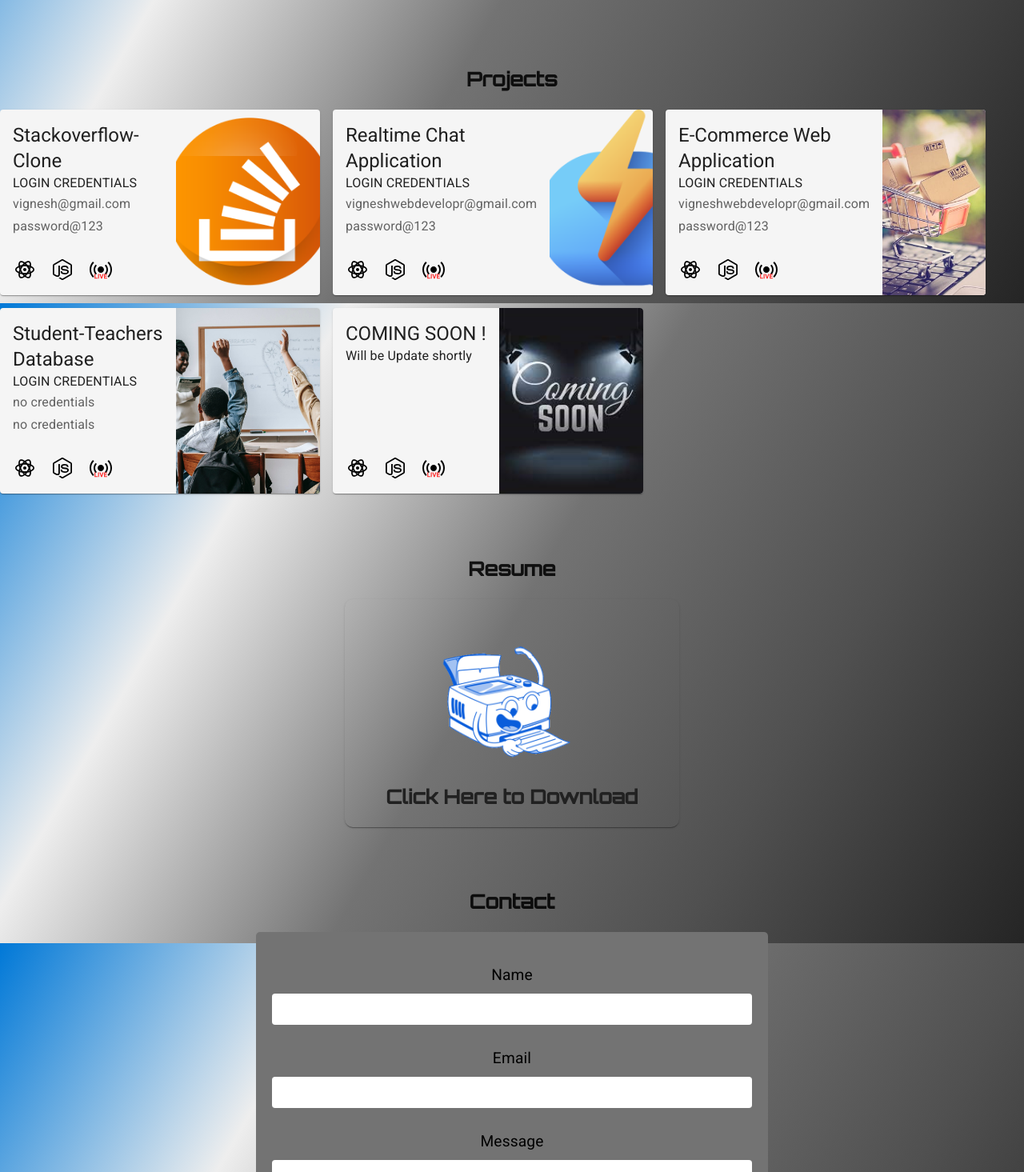
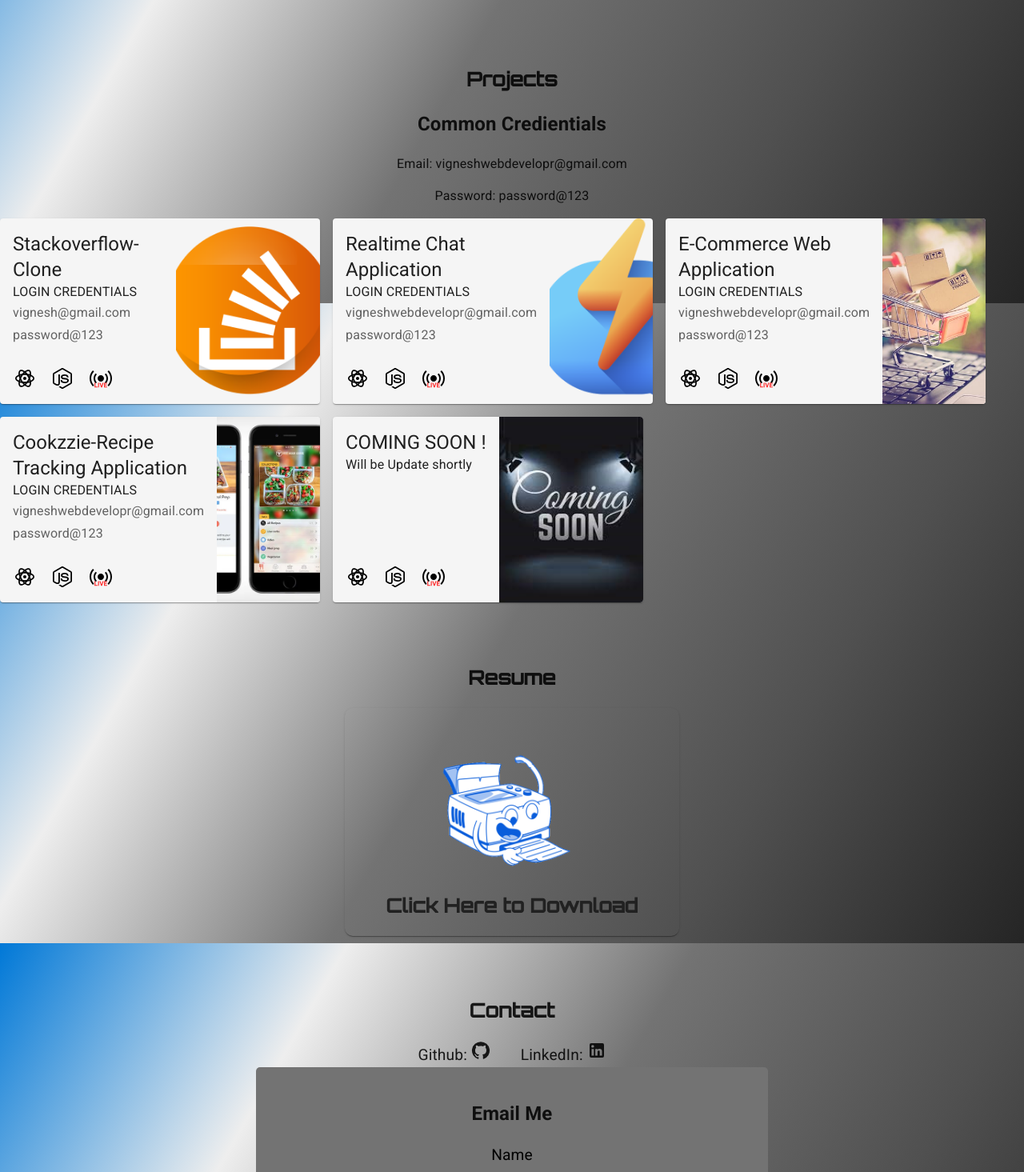
Before and after one commit to vigneshdevelopr/Portfolio, a React (Create React App) app: page / in a window 1280 px wide. Shown: the part 1221-2686 px from the top of the page at 80% size. Built offline with nearby package versions, Linux system fonts and the light colour scheme.

Commit message:
Resume_updated

```diff
--- a/src/components/About.js
+++ b/src/components/About.js
@@ -1,4 +1,4 @@
-import { Grid } from "@mui/material";
+import { Button, Grid } from "@mui/material";
 import React from "react";
 import Base from "./Base";
 import aboutcode from "../assets/aboutCode copy.png";
@@ -9,6 +9,7 @@ import LinkedInIcon from "@mui/icons-material/LinkedIn";
 import InstagramIcon from "@mui/icons-material/Instagram";
 import AOS from "aos";
 import "aos/dist/aos.css";
+import resume from '../assets/Vignesh_Resume.pdf'
 // ..
 AOS.init();
 
@@ -66,7 +67,8 @@ function About() {
                   )
                 }
               />
-              <InstagramIcon
+              <Button onClick={() => window.open(resume, "_target")} style={{backgroundColor:'#252525',color:'#8D8D8D',marginTop:'-1rem'}} variant="contained">Resume</Button>
+              {/* <InstagramIcon
                 style={{ cursor: "pointer" }}
                 onClick={() =>
                   window.open(
@@ -74,7 +76,7 @@ function About() {
                     "_blank"
                   )
                 }
-              />
+              /> */}
             </div>
           </div>
         </Grid>
--- a/src/components/Contact.js
+++ b/src/components/Contact.js
@@ -1,4 +1,6 @@
 import React, { useRef } from "react";
+import GitHubIcon from "@mui/icons-material/GitHub";
+import LinkedInIcon from "@mui/icons-material/LinkedIn";
 import emailjs from "@emailjs/browser";
 
 function Contact() {
@@ -33,8 +35,33 @@ function Contact() {
           Contact
         </h1>
       </div>
+      <div style={{textAlign:'center'}}>
+        <span style={{fontSize:'larger'}}>Github: </span>
+      <GitHubIcon
+                style={{ marginRight: "1cm", cursor: "pointer" }}
+                onClick={() =>
+                  window.open("https://github.com/vigneshdevelopr", "_blank")
+                }
+              />
+                      <span style={{fontSize:'larger'}}>LinkedIn: </span>
+
+              <LinkedInIcon
+                style={{ cursor: "pointer" }}
+                onClick={() =>
+                  window.open(
+                    "https://www.linkedin.com/in/vigneshdeveloper/",
+                    "_blank"
+                  )
+                }
+              />
+
+      </div>
+
+
       <div>
         <form ref={form} onSubmit={sendEmail}>
+        <h1 style={{textAlign:'center'}}>Email Me</h1>
+
           <label>Name</label>
           <input type="text" name="user_name" />
           <label>Email</label>
--- a/src/components/Projects.js
+++ b/src/components/Projects.js
@@ -12,7 +12,7 @@ import flow from "../assets/stackoverflowicon.png";
 import reactlogo from "../assets/icons8-react.svg";
 import nodelogo from "../assets/icons8-node-js.svg";
 import livelogo from "../assets/icons8-youtube-live.svg";
-import clglogo from "../assets/stud-teachers.jpeg";
+import recipeimg from "../assets/recipetracker.webp";
 import comingsoon from "../assets/comingsoon.jpg";
 import chatapp from "../assets/chatapp.png"
 import ecommerce from "../assets/ecommerce-10.jpg";
@@ -49,15 +49,15 @@ const data = [
     live: "https://eliteemporium.netlify.app/",
   },
   {
-    image: clglogo,
-    title: "Student-Teachers Database",
+    image: recipeimg,
+    title: "Cookzzie-Recipe Tracking Application",
     login: "LOGIN CREDENTIALS",
-    Email: "no credentials",
-    password: "no credentials",
+    Email: "vigneshwebdevelopr@gmail.com",
+    password: "password@123",
     Client:
-      "https://github.com/vigneshdevelopr/Crud-Api-Fetch-Stud-teach-database",
-    Server: "https://github.com/vigneshdevelopr/Backend-API",
-    live: "https://celebrated-halva-24683e.netlify.app/",
+      "https://github.com/vigneshdevelopr/cookzzie-recipe-project-client",
+    Server: "https://github.com/vigneshdevelopr/cookzzie-recipe-project-server",
+    live: "https://cookzzie.netlify.app/",
   },
   {
     image: comingsoon,
@@ -82,6 +82,11 @@ export default function Projects() {
           <h1 id="Skills-typo" style={{ textAlign: "center" }}>
             Projects
           </h1>
+<div style={{textAlign:'center'}}>
+<h2>Common Credientials</h2>
+<p>Email: vigneshwebdevelopr@gmail.com</p>
+<p>Password: password@123</p>
+</div>
         </div>
         <div
           id="project-sec"
@@ -129,12 +134,12 @@ export default function Projects() {
                   sx={{ display: "flex", alignItems: "center", pl: 1, pb: 1 }}
                 >
                   <IconButton
-                    onClick={() => window.open(content.react, "_blank")}
+                    onClick={() => window.open(content.Client, "_blank")}
                   >
                     <img src={reactlogo} />
                   </IconButton>
                   <IconButton
-                    onClick={() => window.open(content.node, "_blank")}
+                    onClick={() => window.open(content.Server, "_blank")}
                   >
                     <img src={nodelogo} />
                   </IconButton>
```
Also changed, not shown: src/assets/recipetracker.webp (added), 1 other file (tests, documents, lock files or other folders).
